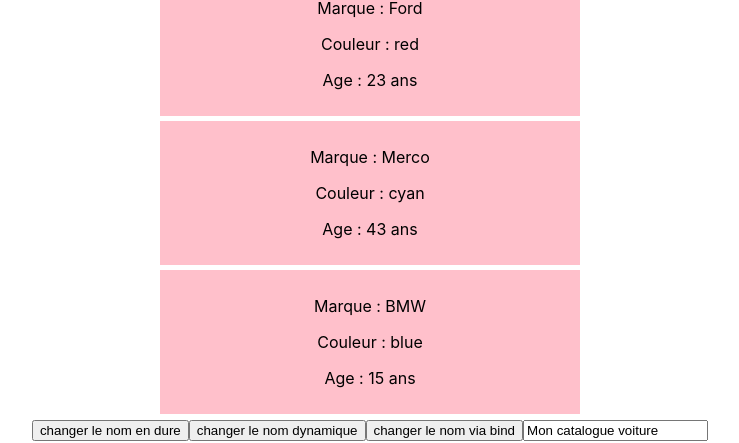
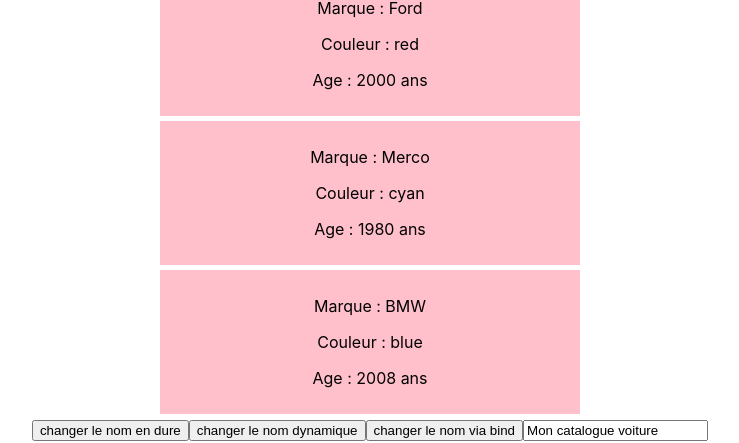
Before and after one commit to aymerick772/React_Learn, a React (Create React App) app: page / in a window 1280 px wide. Shown: the part 184-627 px from the top of the page, without its empty margins (270-1009 px from the left). Built offline with nearby package versions, Linux system fonts and the light colour scheme; the HTML template or start-up script is replaced by a standard one.

Commit message:
mieux écrit

```diff
--- a/src/components/Mycars.js
+++ b/src/components/Mycars.js
@@ -40,10 +40,16 @@
             <h1 onMouseOver={this.addStyleH1} >{this.props.title}</h1>
             <button onClick={this.addTenYears}>+ 10 ans</button>
             <p onCopy={this.noCopy}>Lorem ipsum dolor sit amet consectetur adipisicing elit. Voluptates, veritatis.</p>
-            <Car color={this.state.voitures[0].color} year ={year - this.state.voitures[0].year}>{this.state.voitures[0].name}</Car>
+            {/* <Car color={this.state.voitures[0].color} year ={year - this.state.voitures[0].year}>{this.state.voitures[0].name}</Car>
             <Car color={this.state.voitures[1].color} year ={year - this.state.voitures[1].year}>{this.state.voitures[1].name}</Car>
-            <Car color={this.state.voitures[2].color} year ={year - this.state.voitures[2].year}>{this.state.voitures[2].name}</Car>
-
+            <Car color={this.state.voitures[2].color} year ={year - this.state.voitures[2].year}>{this.state.voitures[2].name}</Car> */}
+            {
+                this.state.voitures.map((voiture) =>{
+                    return (
+                        <Car color={voiture.color} year={voiture.year} >{voiture.name}</Car>
+                    )
+                })
+            }
         </div>
     )
 }
```
